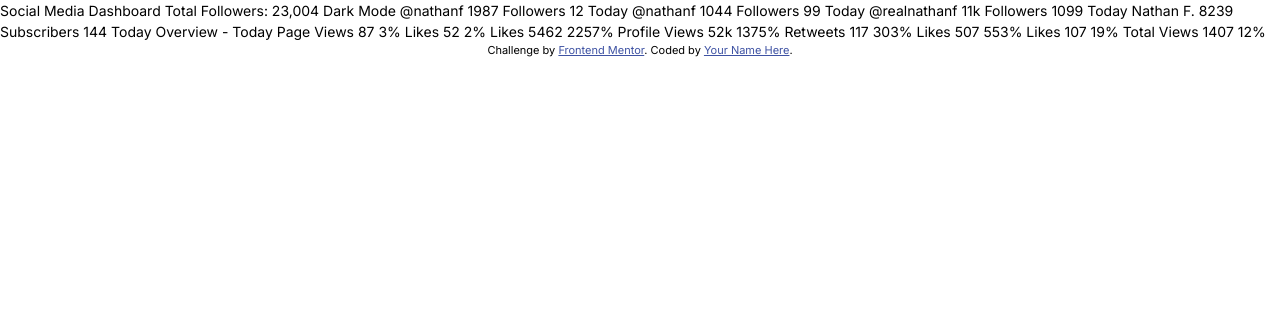
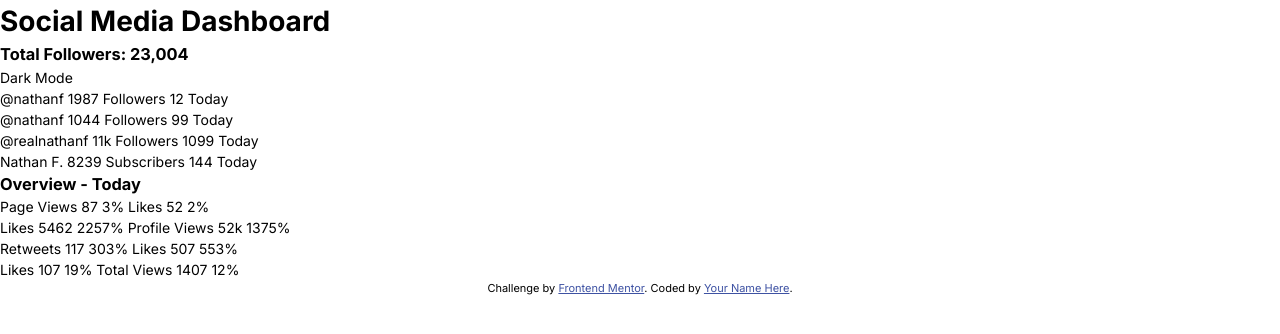
Before and after one commit to Duke-Skygawker/social-media-dashboard-with-theme-switcher, a plain HTML site: page index.html in a window 1280 px wide. Drawn offline with Linux system fonts and the light colour scheme.

Commit message:
basic layout

```diff
--- a/index.html
+++ b/index.html
@@ -26,11 +26,27 @@
     </title>
   </head>
   <body>
-    Social Media Dashboard Total Followers: 23,004 Dark Mode @nathanf 1987
-    Followers 12 Today @nathanf 1044 Followers 99 Today @realnathanf 11k
-    Followers 1099 Today Nathan F. 8239 Subscribers 144 Today Overview - Today
-    Page Views 87 3% Likes 52 2% Likes 5462 2257% Profile Views 52k 1375%
-    Retweets 117 303% Likes 507 553% Likes 107 19% Total Views 1407 12%
+    <div class="top-div">
+      <h1>Social Media Dashboard</h1>
+      <h3>Total Followers: 23,004</h3>
+      <div class="divider"></div>
+      <div class="theme-switch">Dark Mode</div>
+    </div>
+    <div class="total-followers">
+      <div class="facebook-total">@nathanf 1987 Followers 12 Today</div>
+      <div class="twitter-total">@nathanf 1044 Followers 99 Today</div>
+      <div class="total-instagram">@realnathanf 11k Followers 1099 Today</div>
+      <div class="youtube-total">Nathan F. 8239 Subscribers 144 Today</div>
+    </div>
+    <div class="daily-activity">
+      <h3>Overview - Today</h3>
+      <div class="facebook-daily">Page Views 87 3% Likes 52 2%</div>
+      <div class="instagram-daily">
+        Likes 5462 2257% Profile Views 52k 1375%
+      </div>
+      <div class="twitter-daily">Retweets 117 303% Likes 507 553%</div>
+      <div class="youtube-daily">Likes 107 19% Total Views 1407 12%</div>
+    </div>
 
     <div class="attribution">
       Challenge by
```
